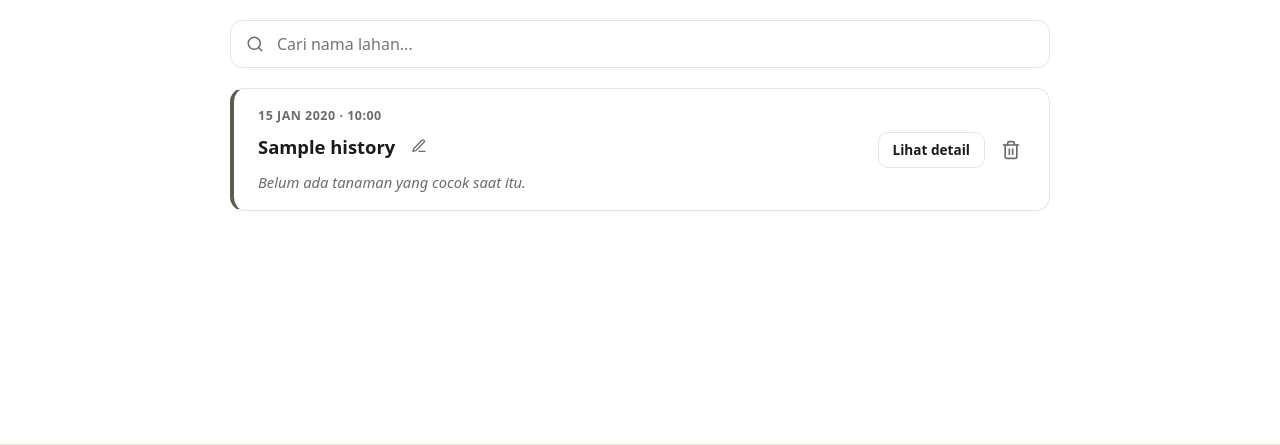
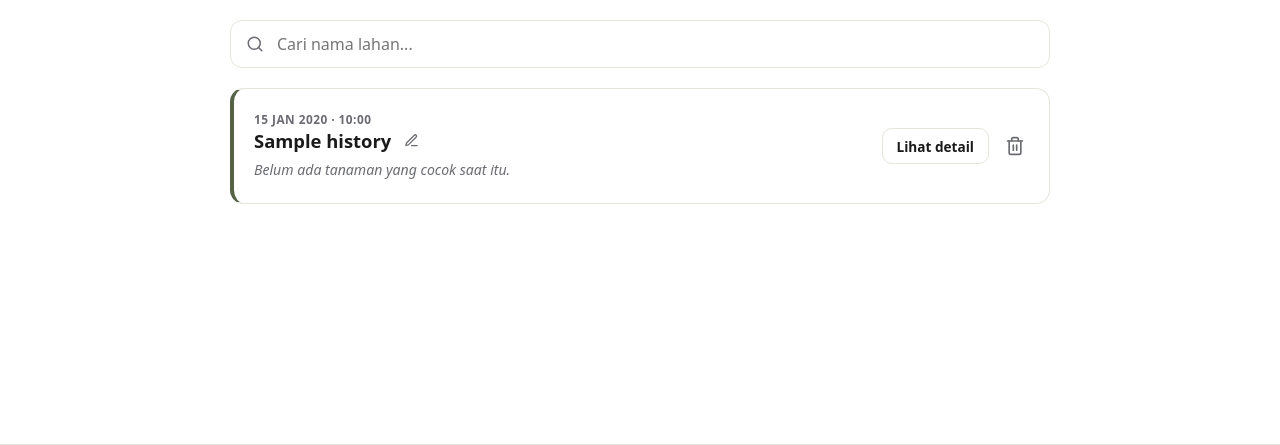
Before and after one commit to PBP-C13-25/NANEM, a Django app: template templates/recommendations/history_list.html in a window 1280 px wide. Shown: the part 154-599 px from the top of the page. Run offline with Django 5.2, Linux system fonts and the light colour scheme; the template is opened without the code that fills it: most values are stand-ins (such as "Sample title", 1, 10 or a date in 2020).

Commit message:
style(history): menyesuaikan tinggi card history list

```diff
--- a/static/css/pages/history.css
+++ b/static/css/pages/history.css
@@ -69,7 +69,7 @@
 .history-list {
   display: flex;
   flex-direction: column;
-  gap: 12px;
+  gap: 10px;
   margin: 0;
   padding: 0;
   list-style: none;
@@ -80,7 +80,7 @@
   align-items: center;
   justify-content: space-between;
   gap: 16px;
-  padding: 18px 20px 18px 24px;
+  padding: 10px 16px 10px 20px;
   background: var(--color-surface);
   border: 1px solid var(--color-border);
   border-left: 4px solid var(--color-primary);
@@ -98,8 +98,8 @@
 }
 
 .history-row__date {
-  margin: 0 0 4px;
-  font-size: 0.78rem;
+  margin-bottom: 2px;
+  font-size: 0.74rem;
   font-weight: 600;
   letter-spacing: 0.04em;
   text-transform: uppercase;
@@ -110,6 +110,17 @@
   display: flex;
   align-items: center;
   gap: 6px;
+  line-height: 1.3;
+}
+.history-row__name .history-row__icon-btn {
+  width: 28px;
+  height: 28px;
+  margin: -4px 0;
+  border-radius: 8px;
+}
+.history-row__name .history-row__icon-btn svg {
+  width: 15px;
+  height: 15px;
 }
 .history-row__name > a:first-child {
   overflow: hidden;
@@ -129,8 +140,9 @@
   align-items: center;
   flex-wrap: wrap;
   gap: 6px;
-  margin: 8px 0 0;
-  font-size: 0.92rem;
+  margin-top: 8px;
+  font-size: 0.88rem;
+  line-height: 1.3;
   color: var(--color-muted);
 }
 .history-row__top strong {
```
